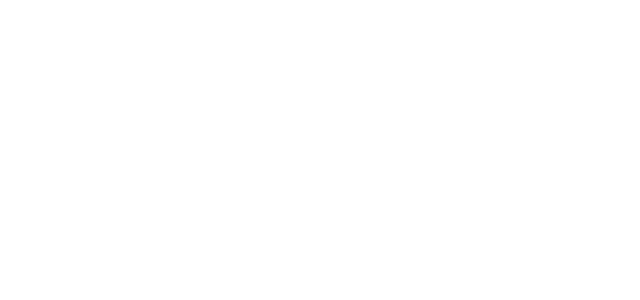
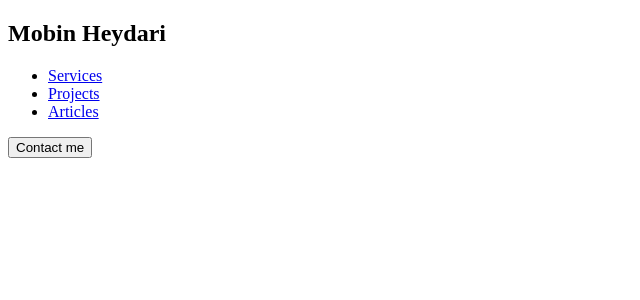
Before and after one commit to Mobin-Heydari/My-portfolio, a Next.js app in the folder frontend/: page /blogs in a window 1280 px wide. Shown: the top 300 px of the page, without its empty margins (0-640 px from the left). Built offline with nearby package versions, Linux system fonts and the light colour scheme.

Commit message:
Taillwind removed and the header component added.

```diff
--- a/frontend/app/globals.css
+++ b/frontend/app/globals.css
@@ -1,2 +1,30 @@
-@import "tailwindcss";
-@plugin "daisyui";
+:root {
+  --color-base-100: #FFFFFF; /* Clean white background */
+  --color-base-200: #F5F5F5; /* Light gray for contrast */
+  --color-base-300: #E5E7EB; /* Subtle gray for elements */
+  --color-base-content: #1F2937; /* Deep gray for main text */
+
+  --color-primary: #2B5C9F; /* Deep blue for primary elements */
+  --color-primary-content: #FFFFFF; /* White for primary text */
+
+  --color-secondary: #D9EBFF; /* Soft light blue for secondary elements */
+  --color-secondary-content: #FFFFFF; /* White for text on secondary */
+
+  --color-accent: #2B5C9F; /* Dark blue for accents */
+  --color-accent-content: #FFFFFF; /* White text on accents */
+
+  --color-neutral: #B0BEC5; /* Neutral gray for subtle UI elements */
+  --color-neutral-content: #1F2937; /* Readable dark text on neutral elements */
+
+  --color-info: #D9EBFF; /* Light blue for informational highlights */
+  --color-info-content: #1F2937; /* Dark readable content on info */
+
+  --color-success: #22C55E; /* Bright green for success states */
+  --color-success-content: #FFFFFF; /* White text on success */
+
+  --color-warning: #F59E0B; /* Warm amber for warnings */
+  --color-warning-content: #1F2937; /* Contrasting dark text on warnings */
+
+  --color-error: #EF4444; /* Bold red for errors */
+  --color-error-content: #FFFFFF; /* White text on errors */
+}
--- a/frontend/app/layout.tsx
+++ b/frontend/app/layout.tsx
@@ -1,5 +1,7 @@
 import type { Metadata } from "next";
 import "./globals.css";
+
+import Header from "@/components/Ui/Header";
 
 
 
@@ -19,6 +21,7 @@ export default function RootLayout({
   return (
     <html lang="en">
       <body>
+        <Header></Header>
         {children}
       </body>
     </html>
--- /dev/null
+++ b/frontend/components/Ui/Header.tsx
@@ -0,0 +1,43 @@
+"use client";
+
+
+export default function Header() {
+
+    return (
+        <div className="header">
+            <nav>
+                <div className="logo">
+                    <h1 className="text-2xl font-bold text-primary transition-all">
+                        Mobin Heydari
+                    </h1>
+                </div>
+                <div className="linkes">
+                    <ul>
+                        <li>
+                            <a href="#services">
+                                Services
+                            </a>
+                        </li>
+                        <li>
+                            <a href="#projects">
+                                Projects
+                            </a>
+                        </li>
+                        <li>
+                            <a href="#articles">
+                                Articles
+                            </a>
+                        </li>
+                    </ul>
+                </div>
+                <div className="contact">
+                    <button
+                        className="btn btn-primary font-semibold px-4 py-2 rounded-xl"
+                    >
+                        Contact me
+                    </button>
+                </div>
+            </nav>
+        </div>
+    );
+}
--- a/frontend/postcss.config.mjs
+++ /dev/null
@@ -1,7 +0,0 @@
-const config = {
-  plugins: {
-    '@tailwindcss/postcss': {},
-  },
-};
-
-export default config;
```
